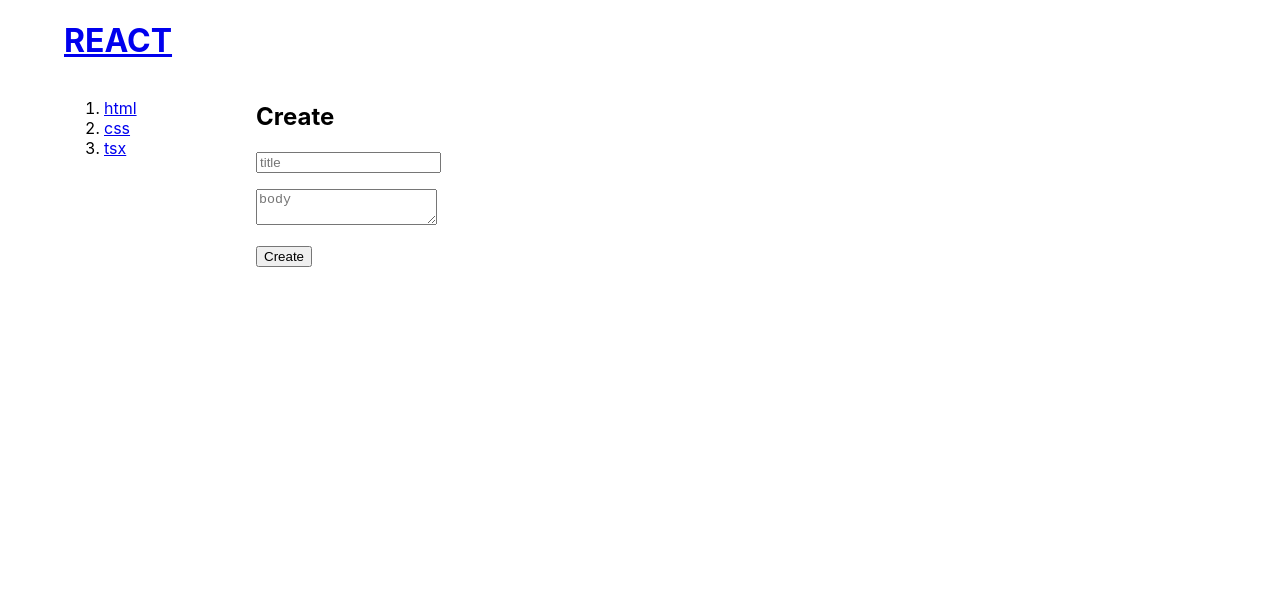
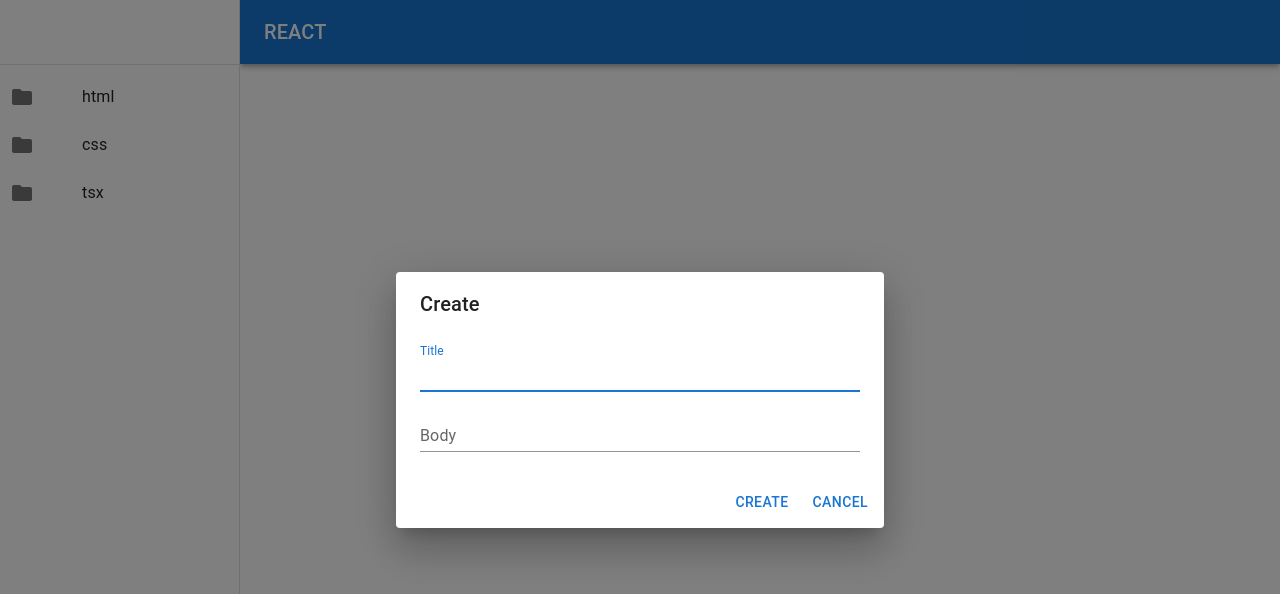
Before and after one commit to rahearthaherev/React.js.project, a React (Create React App) app in the folder nextjspj/: page / in a window 1280 px wide. Both pictures are taken after a click on the button "CREATE". Shown: the top 594 px of the page. Built offline with nearby package versions, Linux system fonts and the light colour scheme.

Commit message:
既存のコードをMUI化70%

```diff
--- a/nextjspj/src/Test.tsx
+++ b/nextjspj/src/Test.tsx
@@ -1,8 +1,10 @@
-import React from 'react';
+import React, { useRef } from 'react';
 import './App.css';
+import FolderIcon from '@mui/icons-material/Folder';
 import { useState } from 'react';
-import { Interface } from 'readline';
-import { Button, ButtonGroup, Container, Grid } from '@mui/material';
+
+import { AppBar, Box, Button, ButtonGroup, Container, Dialog, DialogActions, DialogContent, DialogContentText, DialogTitle, Divider, Drawer, Grid, IconButton, List, ListItem, ListItemButton, ListItemIcon, ListItemText, TextField, Toolbar, Typography, useTheme } from '@mui/material';
+import { Margin } from '@mui/icons-material';
 
 interface HeaderProps {
     title: string;
@@ -20,28 +22,45 @@ interface NavProps {
     body: string;
 }
 
-interface ArtiProps {
-    title: string;
-    body: string;
-}
-
 interface CreateProps {
     onCreate: (title: string, body: string) => void;
+    onCancel: () => void;
 }
 
 interface UpdateProps {
     title: string;
     body: string;
     onUpdate: (title: string, body: string) => void;
+    onCancel: () => void;
 }
 
 function Header(props: HeaderProps) {
-    return <header>
-        <h1><a href="/" onClick={(event: any) => {
+    return <>
+        <AppBar
+            position="fixed"
+            sx={{ width: `calc(100% - 240px)`, ml: `240px` }}
+        >
+            <Toolbar>
+                <Typography
+                    variant="h6"
+                    component="a"
+                    sx={{ flexGrow: 1, cursor: 'pointer', display: { xs: 'none', sm: 'block' }, textDecoration: "none", color: "inherit" }}
+                    onClick={(event: any) => {
                         event.preventDefault();
                         props.onChangeMode();
-        }}>{props.title}</a></h1>
-    </header>
+                    }}
+                >
+                    {props.title}
+                </Typography>
+            </Toolbar>
+        </AppBar>
+    </>
+    // <header>
+    //     <h1><a href="/" onClick={(event: any) => {
+    //         event.preventDefault();
+    //         props.onChangeMode();
+    //     }}>{props.title}</a></h1>
+    // </header>
 }
 
 function Nav(props: NavPropsList) {
@@ -54,21 +73,84 @@ function Nav(props: NavPropsList) {
         }}>{item.title}</a></li>
     ));
     return <nav>
-        <ol>
-            {renderedLis}
-        </ol>
+        <Drawer
+            sx={{
+                width: 240,
+                flexShrink: 0,
+                '& .MuiDrawer-paper': {
+                    width: 240,
+                    boxSizing: 'border-box',
+                },
+            }}
+            variant="permanent"
+            anchor="left">
+            <Toolbar />
+            <Divider />
+            <List sx={{ paddingLeft: '10px' }}>
+                {lis.map((nav, index) => (
+                    <ListItem key={nav.id} disablePadding>
+                        <ListItemIcon>
+                            <FolderIcon />
+                        </ListItemIcon>
+
+                        <ListItemButton onClick={(event: any) => {
+                            event.preventDefault();
+                            props.onChangeMode(Number(nav.id));
+                        }}>
+                            <ListItemText primary={nav.title} />
+                        </ListItemButton>
+                    </ListItem>
+                ))}
+            </List>
+        </Drawer>
     </nav>
 }
 
-function Article(props: ArtiProps) {
-    return <article>
-        <h2>{props.title}</h2>
-        {props.body}
-    </article>
-}
+function Create(props: CreateProps) {
+    const [open, setOpen] = React.useState(true);
+    const [title, setTitle] = React.useState("");
+    const [body, setBody] = React.useState("");
 
-function Create(props: CreateProps) {
-    return <article>
+    const handleClose = () => {
+        setOpen(false);
+        props.onCancel();
+    };
+
+    return <Dialog open={open} onClose={handleClose}>
+        <DialogTitle>Create</DialogTitle>
+        <DialogContent>
+            <TextField
+                autoFocus
+                margin="dense"
+                id="title"
+                label="Title"
+                type="text"
+                fullWidth
+                variant="standard"
+                onChange={(event: any) => { setTitle(event.target.value); }}
+            />
+            <TextField
+                autoFocus
+                margin="dense"
+                id="body"
+                label="Body"
+                type="text"
+                fullWidth
+                rows={4}
+                variant="standard"
+                onChange={(event: any) => { setBody(event.target.value); }}
+            />
+        </DialogContent>
+        <DialogActions>
+            <Button onClick={(event: any) => {
+                event.preventDefault();
+                props.onCreate(title, body);
+            }}>Create</Button>
+            <Button onClick={handleClose}>Cancel</Button>
+        </DialogActions>
+    </Dialog>
+
+    /*<article>
         <h2>Create</h2>
         <form onSubmit={(event: any) => {
             event.preventDefault();
@@ -80,13 +162,50 @@ function Create(props: CreateProps) {
             <p><textarea name='body' placeholder='body' /></p>
             <p><input type='submit' value='Create'></input></p>
         </form>
-    </article>
+    </article>*/
 }
 
 function Update(props: UpdateProps) {
+    const [open, setOpen] = React.useState(true);
     const [title, setTitle] = useState(props.title);
     const [body, setBody] = useState(props.body);
-    return <article>
+
+    const handleClose = () => {
+        setOpen(false);
+        props.onCancel();
+    };
+
+    return <Dialog open={open} onClose={handleClose}>
+        <DialogTitle>Create</DialogTitle>
+        <DialogContent>
+            <TextField
+                autoFocus
+                margin="dense"
+                id="title"
+                label="Title"
+                type="text"
+                fullWidth
+                variant="standard"
+                onChange={(event: any) => { setTitle(event.target.value); }}
+            />
+            <TextField
+                id="outlined-read-only-input"
+                label="Body"
+                multiline
+                rows={4}
+                onChange={(event: any) => { setBody(event.target.value); }}
+            />
+        </DialogContent>
+        <DialogActions>
+            <Button onClick={(event: any) => {
+                event.preventDefault();
+                props.onUpdate(title, body);
+            }}>Create</Button>
+            <Button onClick={handleClose}>Cancel</Button>
+        </DialogActions>
+    </Dialog>
+
+    /*<article>
         <h2>Update</h2>
         <form onSubmit={(event: any) => {
             event.preventDefault();
@@ -102,7 +221,7 @@ function Update(props: UpdateProps) {
             }} /></p>
             <p><input type='submit' value='Update' /></p>
         </form>
-    </article>
+    </article>*/
 }
 
 function App() {
@@ -119,12 +238,23 @@ function App() {
     let contextControl: JSX.Element = <></>;
 
     if (mode === "WELCOME") {
-        content = <Article title="Welcome" body="Hello, Web"></Article>
+        //content = <Article title="Welcome" body="Hello, Web"></Article>
+        content = <TextField
+            id="outlined-read-only-input"
+            label="Welcome"
+            defaultValue="Hello, Web"
+            multiline
+            rows={4}
+            InputProps={{
+                readOnly: true,
+            }}
+        />
         contextControl =
             <Button variant="outlined" onClick={(event: any) => {
                 event.preventDefault();
                 setMode("CREATE");
-            }}>Create</Button>
+            }
+            }>Create</Button>
         // <a href="/create" onClick={(event: any) => {
         //     event.preventDefault();
         //     setMode("CREATE");
@@ -132,6 +262,7 @@ function App() {
     } else if (mode === "READ") {
         let title: string = "";
         let body: string = "";
+
         for (let i = 0; i < topics.length; i++) {
 
             if (id === topics[i].id) {
@@ -139,7 +270,16 @@ function App() {
                 body = topics[i].body;
             }
         }
-        content = <Article title={title} body={body}></Article>
+        content = <TextField
+            id="outlined-read-only-input"
+            label={title}
+            defaultValue={body}
+            multiline
+            rows={4}
+            InputProps={{
+                readOnly: true,
+            }}
+        />
         contextControl = <>
             <ButtonGroup>
                 <Button variant='outlined' onClick={(event: any) => {
@@ -183,6 +323,8 @@ function App() {
             setMode("READ");
             setId(nextid);
             setNextId(nextid + 1);
+        }} onCancel={() => {
+            setMode("WELCOME");
         }}></Create >
     } else if (mode === "UPDATE") {
         let title: string = "";
@@ -205,28 +347,38 @@ function App() {
             }
             setTopics(newTopics);
             setMode("READ");
+        }} onCancel={() => {
+            setMode("READ");
         }}></Update>
     }
 
     return (
-        <Container fixed>
+        <Container style={{ marginLeft: '250px', marginTop: '80px' }}>
             <Header title="REACT" onChangeMode={() => {
                 setMode("WELCOME");
             }}></Header>
-            <Grid container>
-                <Grid item xs={2}>
+
             <Nav topics={topics} onChangeMode={(_id: number) => {
                 setMode("READ");
                 setId(_id);
+                console.log(_id);
             }}></Nav>
-                </Grid>
-                <Grid item xs={10}>
+            <Box
+                component="div"
+                sx={{
+                    '& .MuiTextField-root': { m: 1, width: '30ch', },
+                }}
+            >
                 {content}
-                    <ul>
+            </Box>
+            <Box
+                component="div"
+                sx={{
+                    paddingLeft: '8px'
+                }}
+            >
                 {contextControl}
-                    </ul>
-                </Grid>
-            </Grid>
+            </Box>
         </Container >
     )
 }
```
Also changed, not shown: nextjspj/package.json (+9 -0 lines), 1 other file (tests, documents, lock files or other folders). Lines whose indentation alone changed are shown as unchanged.
